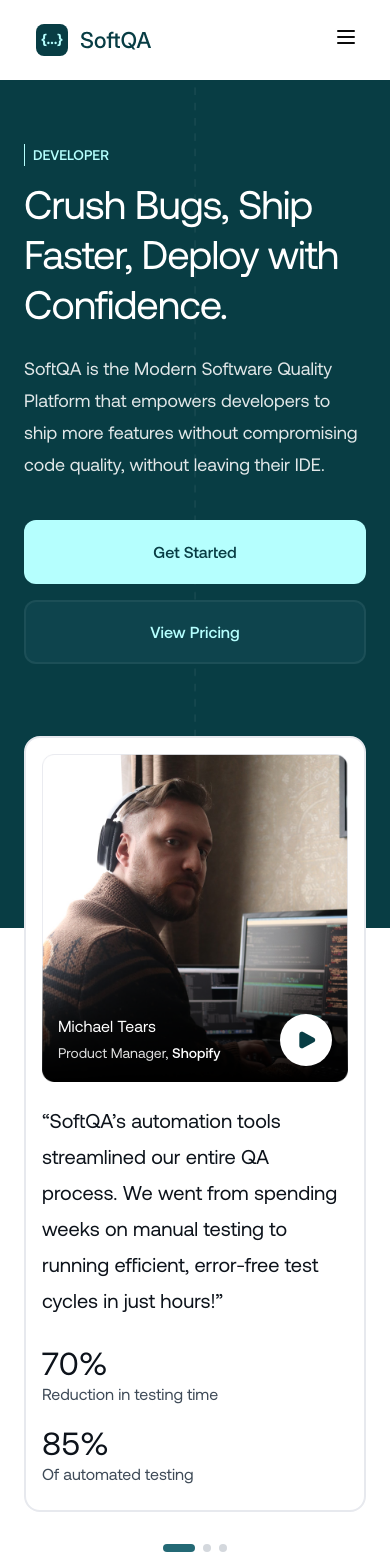
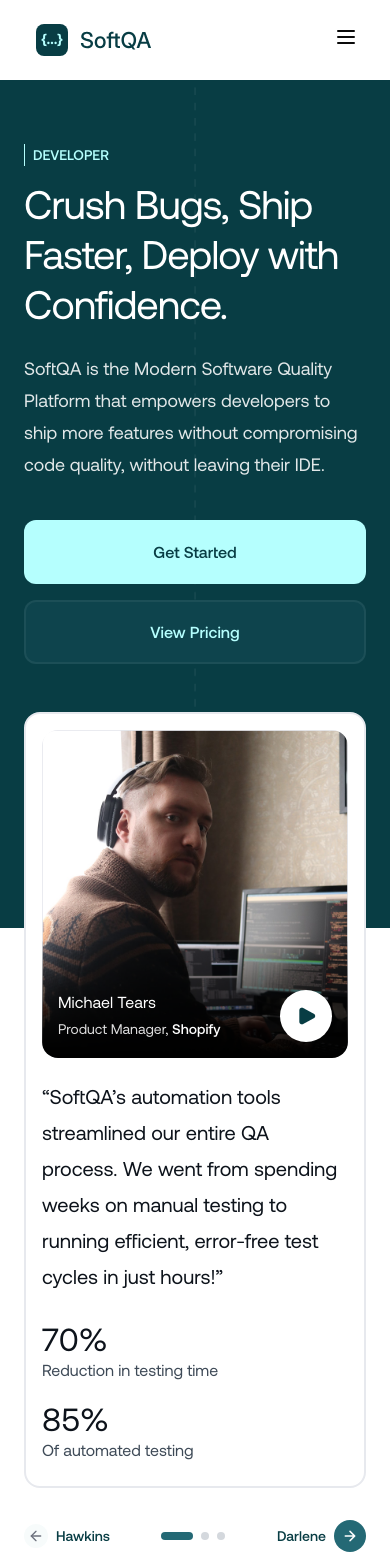
Before and after one commit to azkaanasiyya/softqa, a Next.js app: page /developer in a window 390 px wide. Shown: the top 1566 px of the page. Built offline with nearby package versions, Linux system fonts and the light colour scheme.

Commit message:
style: adjust sizing and spacing

```diff
--- a/src/components/developer/hero.tsx
+++ b/src/components/developer/hero.tsx
@@ -26,7 +26,7 @@ export default function DeveloperHero() {
       before:absolute before:inset-0 before:bg-[url('/line.png')] before:bg-no-repeat before:bg-center before:bg-[length:1192px_auto] before:opacity-12 before:z-0" />
 
       <div className="relative z-10 py-16 md:py-20 lg:py-[104px] px-6 md:px-8 lg:px-[124px] flex flex-col items-center">
-        <div className="max-w-[1192px] flex flex-col gap-[72px]">
+        <div className="max-w-[1192px] flex flex-col gap-12 md:gap-[72px]">
           <FadeInSection delay={0.5} className="flex flex-col lg:flex-row gap-6 lg:gap-8 items-start">
             <div className="flex flex-col gap-3 md:gap-4 lg:max-w-[580px]">
               <div className="flex flex-row gap-2">
@@ -39,7 +39,7 @@ export default function DeveloperHero() {
             </div>
             <div className="flex flex-col gap-10 lg:gap-6 lg:pt-[52px] lg:max-w-[580px]">
               <p className="text-[18px] leading-[32px] font-normal text-[#FFFFFFE0]">
-                SoftQA is the Modern Software Quality Platform that empowers developers to ship more features
+                SoftQA is the Modern Software Quality Platform that empowers developers to ship <br className="hidden md:block lg:hidden"/> more features
                 without compromising code quality, without leaving their IDE.
               </p>
               <div className="flex flex-col w-full md:w-auto md:flex-row gap-4 md:gap-5">
@@ -65,7 +65,7 @@ export default function DeveloperHero() {
                   alt="img"
                   width={388}
                   height={416}
-                  className="w-full lg:w-[388px] md:h-[424px] lg:h-full md:object-cover md:object-top lg:object-contain"
+                  className="w-full lg:w-[388px] md:h-[424px] lg:h-full md:object-cover md:object-[center_10%] lg:object-contain rounded-[16px]"
                 />
                 <div className="absolute bottom-0 left-0 z-10 flex flex-row justify-between w-full p-4 md:p-6">
                   <div className="flex flex-col gap-1">
@@ -94,19 +94,6 @@ export default function DeveloperHero() {
               </div>
             </div>
 
-            <div className="flex flex-col items-center gap-4">
-              <div className="flex items-center gap-2">
-                {slides.map((_, index) => (
-                  <button
-                    key={index}
-                    onClick={() => setCurrentSlide(index)}
-                    className={`transition-all duration-300 rounded-full cursor-pointer h-2 ${
-                      currentSlide === index ? "w-8 bg-primary-500" : "w-2 bg-grayscale-200"
-                    }`}
-                  />
-                ))}
-              </div>
-
               <div className="flex justify-between items-center w-full">
                 <div onClick={prev} className="cursor-pointer flex items-center gap-2 md:gap-4">
                   <button className="bg-primary-50 rounded-full cursor-pointer flex justify-center items-center w-6 h-6 md:w-8 md:h-8">
@@ -118,6 +105,18 @@ export default function DeveloperHero() {
                       {slides[(currentSlide - 1 + slides.length) % slides.length].name.split(" ")[0]}
                     </p>
                   </div>
+                </div>
+
+                <div className="flex items-center gap-2">
+                  {slides.map((_, index) => (
+                    <button
+                      key={index}
+                      onClick={() => setCurrentSlide(index)}
+                      className={`transition-all duration-300 rounded-full cursor-pointer h-2 ${
+                        currentSlide === index ? "w-8 bg-primary-500" : "w-2 bg-grayscale-200"
+                      }`}
+                    />
+                  ))}
                 </div>
 
                 <div onClick={next} className="cursor-pointer flex items-center gap-2 md:gap-4">
@@ -132,10 +131,9 @@ export default function DeveloperHero() {
                   </button>
                 </div>
               </div>
-            </div>
-          </FadeInSection>
+            </FadeInSection>
+          </div>
         </div>
-      </div>
     </div>
   );
 }
```
